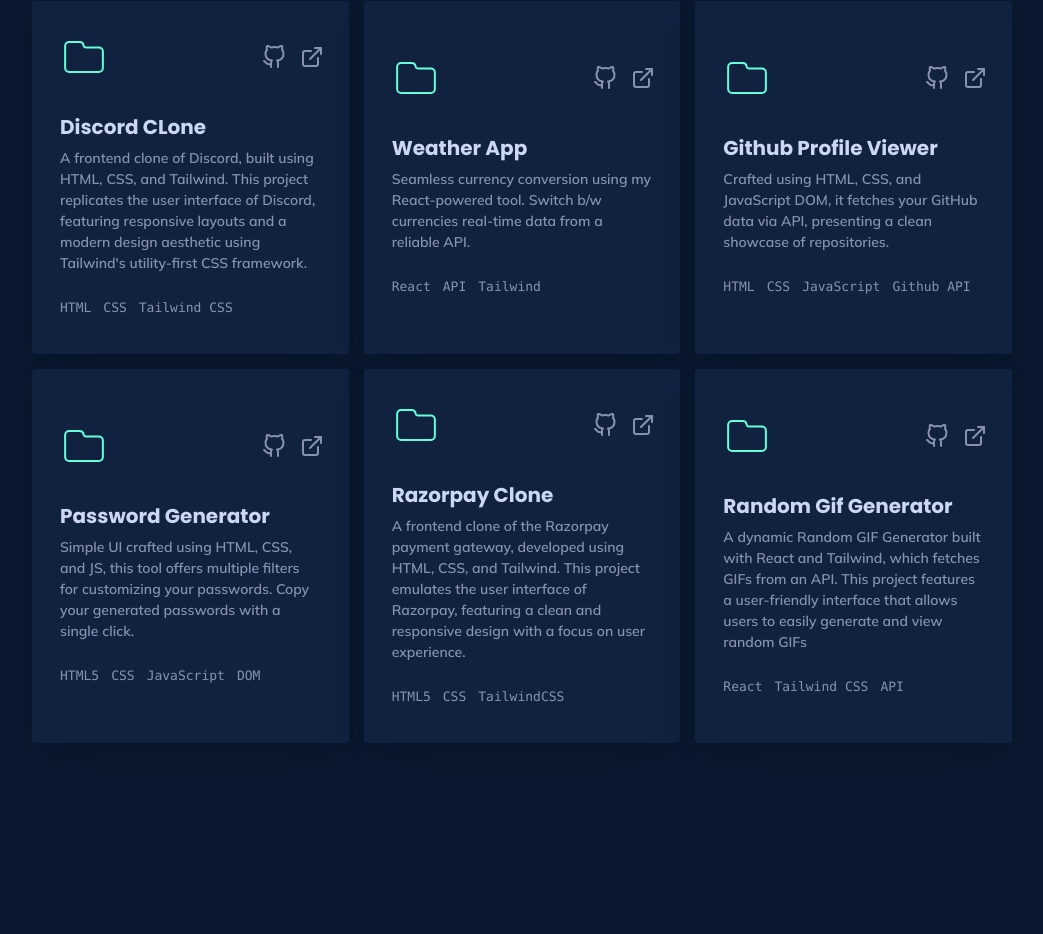
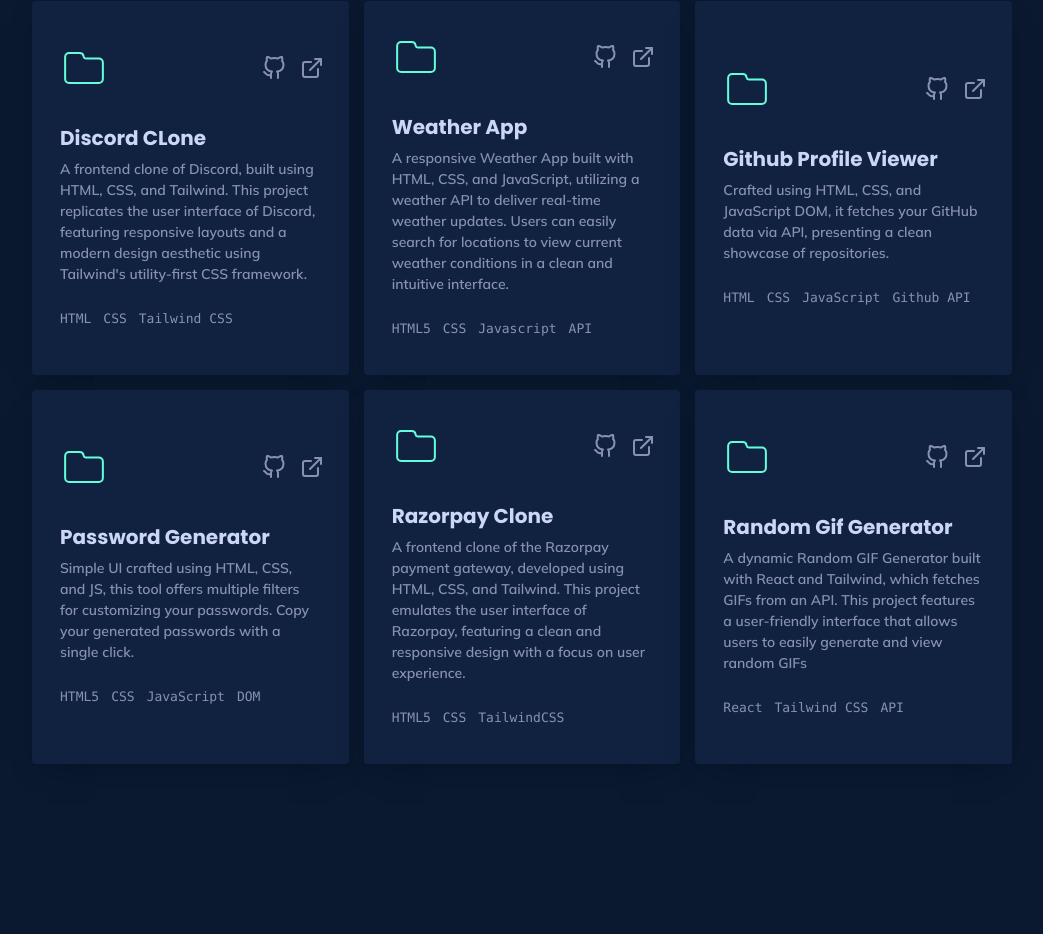
Before and after one commit to Bhushan-20/My-Portfolio, a React (Vite) app: page / in a window 1280 px wide. Shown: the part 3795-4729 px from the top of the page, without its empty margins (118-1161 px from the left). Built offline with nearby package versions, Linux system fonts and the light colour scheme.

Commit message:
Updated description of Project

```diff
--- a/src/utilities/constants.jsx
+++ b/src/utilities/constants.jsx
@@ -97,8 +97,8 @@
   {
     title: "Weather App",
     description:
-      "Seamless currency conversion using my React-powered tool. Switch b/w currencies real-time data from a reliable API.",
-    tags: ["React", "API", "Tailwind"],
+    "A responsive Weather App built with HTML, CSS, and JavaScript, utilizing a weather API to deliver real-time weather updates. Users can easily search for locations to view current weather conditions in a clean and intuitive interface.",
+    tags: ["HTML5","CSS","Javascript", "API"],
     github: "https://github.com/Bhushan-20/Weather-App",
     demo: "https://github.com/Bhushan-20/Weather-App",
   },
```
